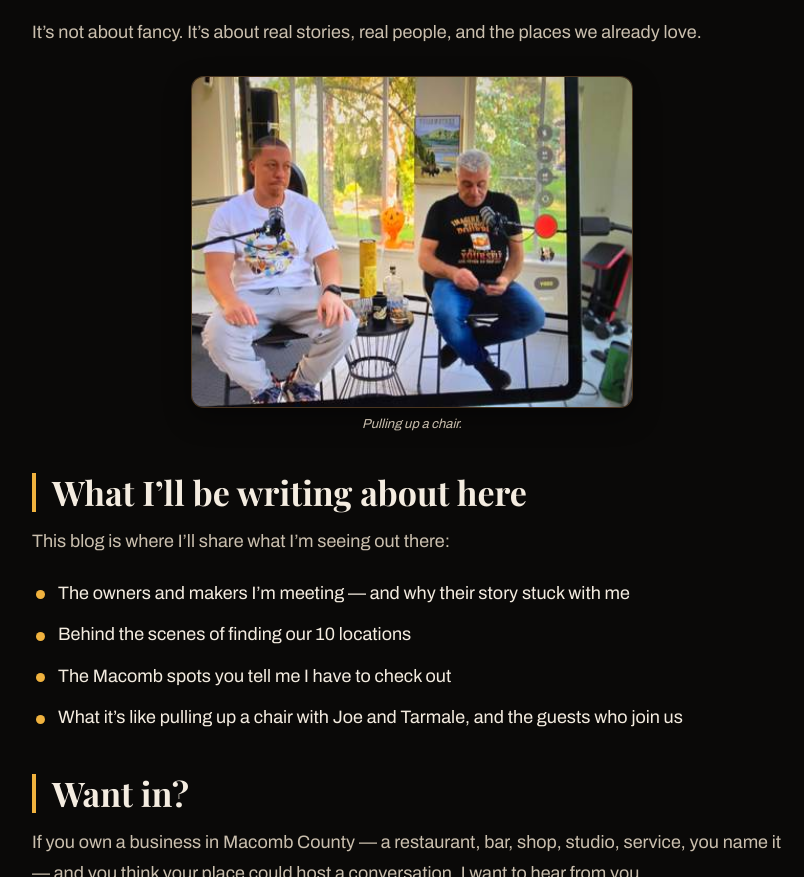
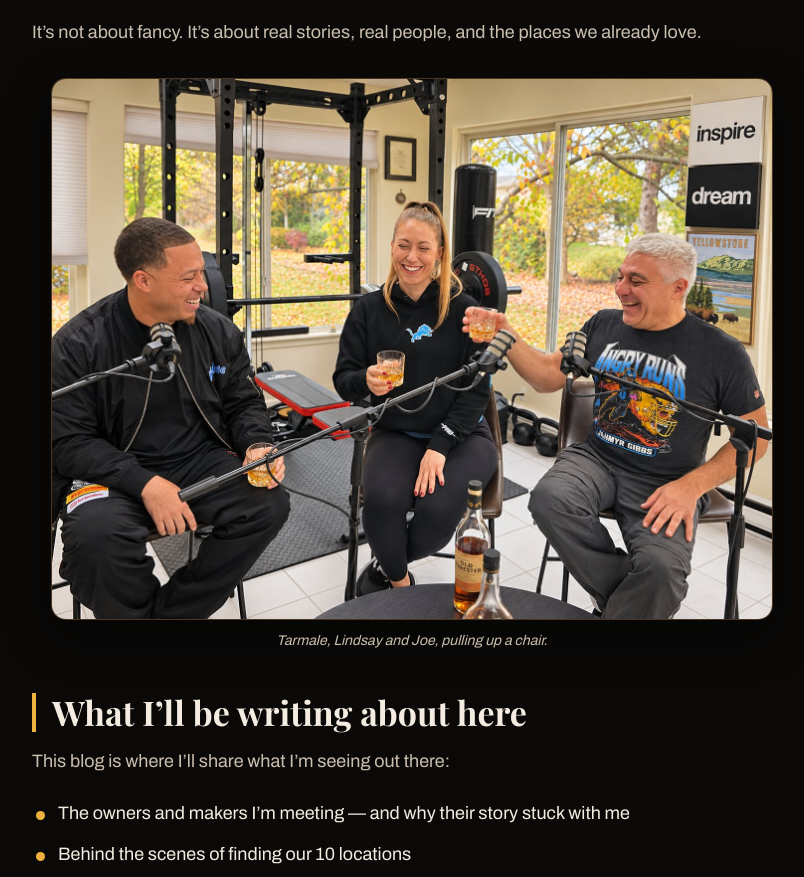
Before and after one commit to adventurefuel/sbj, a plain HTML site: page blog-womans-perspective.html in a window 1280 px wide. Shown: the part 3726-4603 px from the top of the page, without its empty margins (228-1032 px from the left). Drawn offline with nearby package versions, Linux system fonts and the light colour scheme; no server answers; a web font is replaced by a local one.

Commit message:
Add files via upload

```diff
--- a/assets/styles.css
+++ b/assets/styles.css
@@ -1159,3 +1159,4 @@ body.page-blog { --brown: #2c2013; --brown-2: #372715; --brown-line: #4a3520;
 .post-photo img { width: 100%; height: auto; display: block; border-radius: 14px; box-shadow: 0 0 0 1px var(--brown-line), 0 16px 44px rgba(0,0,0,.45); }
 .post-photo figcaption { margin-top: 10px; font-size: 14px; font-style: italic; color: var(--cream-dim); text-align: center; }
 @media (max-width: 1000px) { .post-body .post-photo { margin: 26px 0 28px; } }
+.post-body .post-photo.narrow { margin: 30px auto 32px; max-width: 720px; }
--- a/blog-womans-perspective.html
+++ b/blog-womans-perspective.html
@@ -114,9 +114,10 @@
         <p>Next season, we&rsquo;re recording 10 episodes at 10 different locations around Macomb County. My job is to find those spots, build the relationships, and make sure every guest feels welcome at the table.</p>
         <p>It&rsquo;s not about fancy. It&rsquo;s about real stories, real people, and the places we already love.</p>
 
-        <div class="post-figs single">
-          <figure><img src="assets/collage/p12.jpg" alt="Two men sitting with microphones, recording a Sum-Bourbon Joe conversation in a bright room" width="420" height="315" loading="lazy" decoding="async" /><figcaption>Pulling up a chair.</figcaption></figure>
-        </div>
+        <figure class="post-photo narrow">
+          <img src="assets/blog/studio-trio.jpg" alt="Tarmale, Lindsay and Joe laughing and clinking glasses around microphones in the Sum-Bourbon Joe studio" width="1448" height="1086" loading="lazy" decoding="async" />
+          <figcaption>Tarmale, Lindsay and Joe, pulling up a chair.</figcaption>
+        </figure>
 
         <h2>What I&rsquo;ll be writing about here</h2>
         <p>This blog is where I&rsquo;ll share what I&rsquo;m seeing out there:</p>
```
Also changed, not shown: assets/blog/studio-trio.jpg (added).
